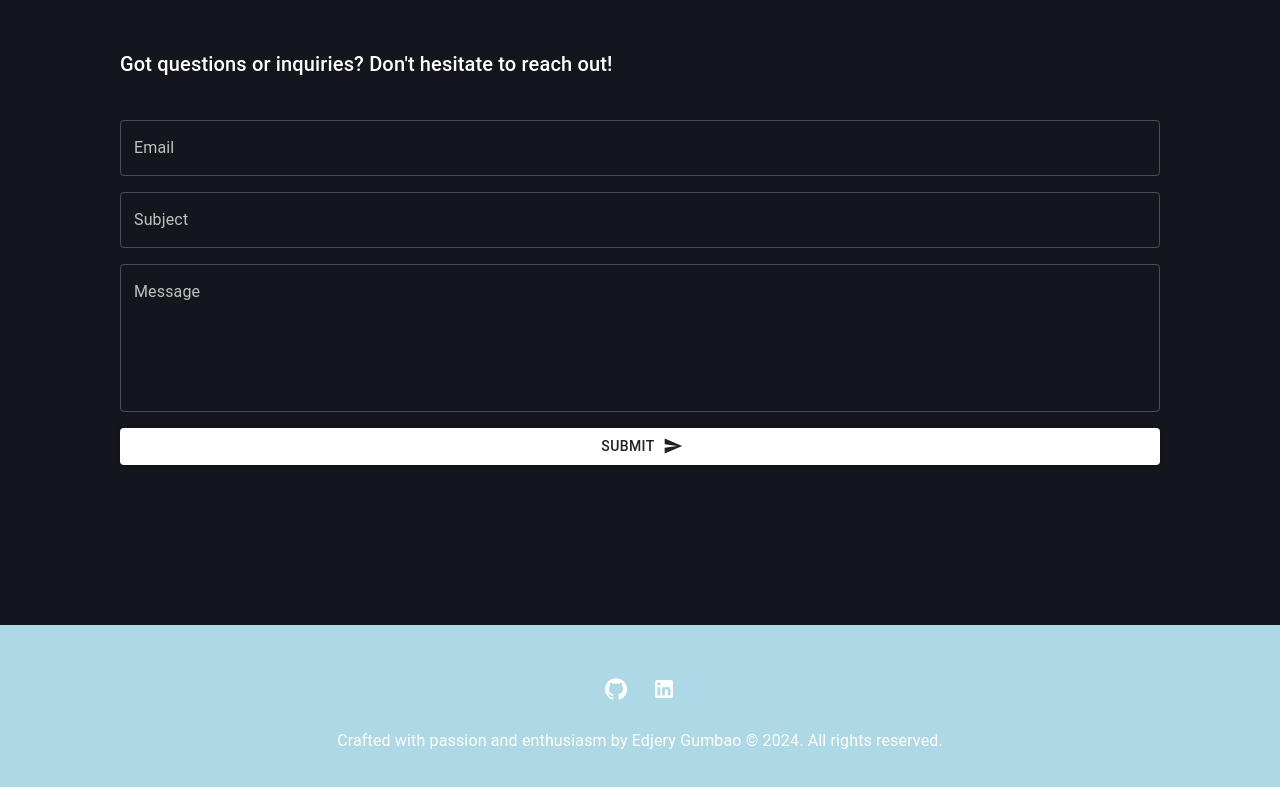
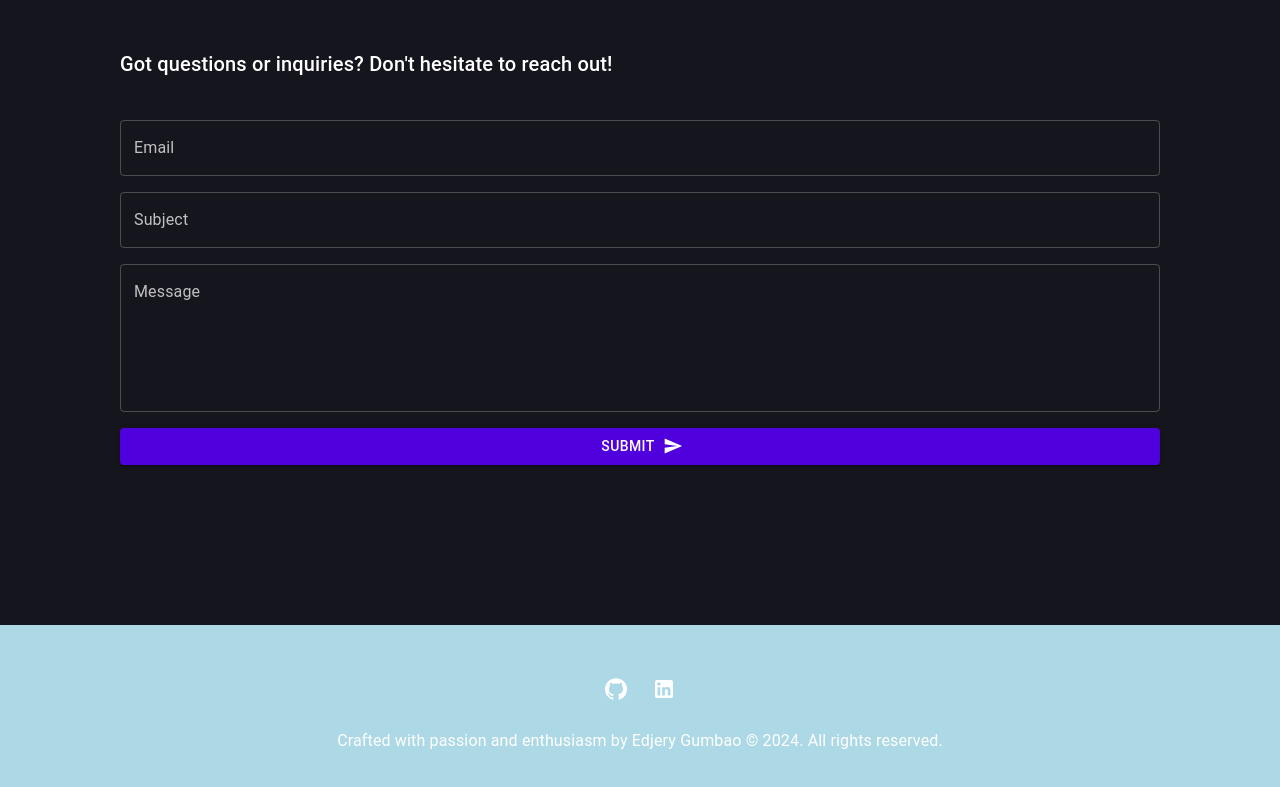
Before and after one commit to EdjeryGumbao/my-portfolio-project-ed, a React (Vite) app: page / in a window 1280 px wide. Shown: the part 3327-4114 px from the top of the page. Built offline with nearby package versions, Linux system fonts and the light colour scheme.

Commit message:
Update contact button

```diff
--- a/src/components/Contact.tsx
+++ b/src/components/Contact.tsx
@@ -47,7 +47,12 @@ const Contact = () => {
               multiline
               rows={5}
             />
-            <Button type="submit" variant="contained" endIcon={<SendIcon />}>
+            <Button
+              type="submit"
+              variant="contained"
+              endIcon={<SendIcon />}
+              color="secondary"
+            >
               Submit
             </Button>
           </Stack>
```
